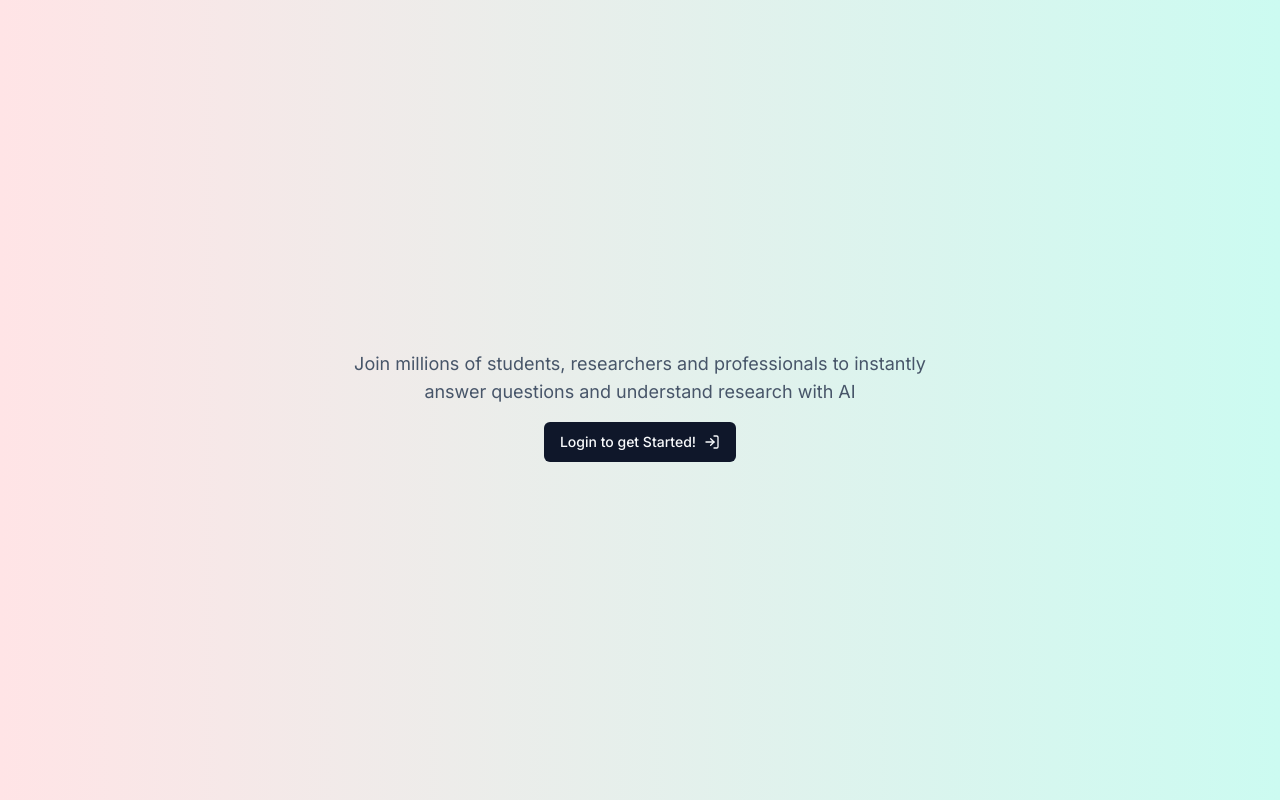
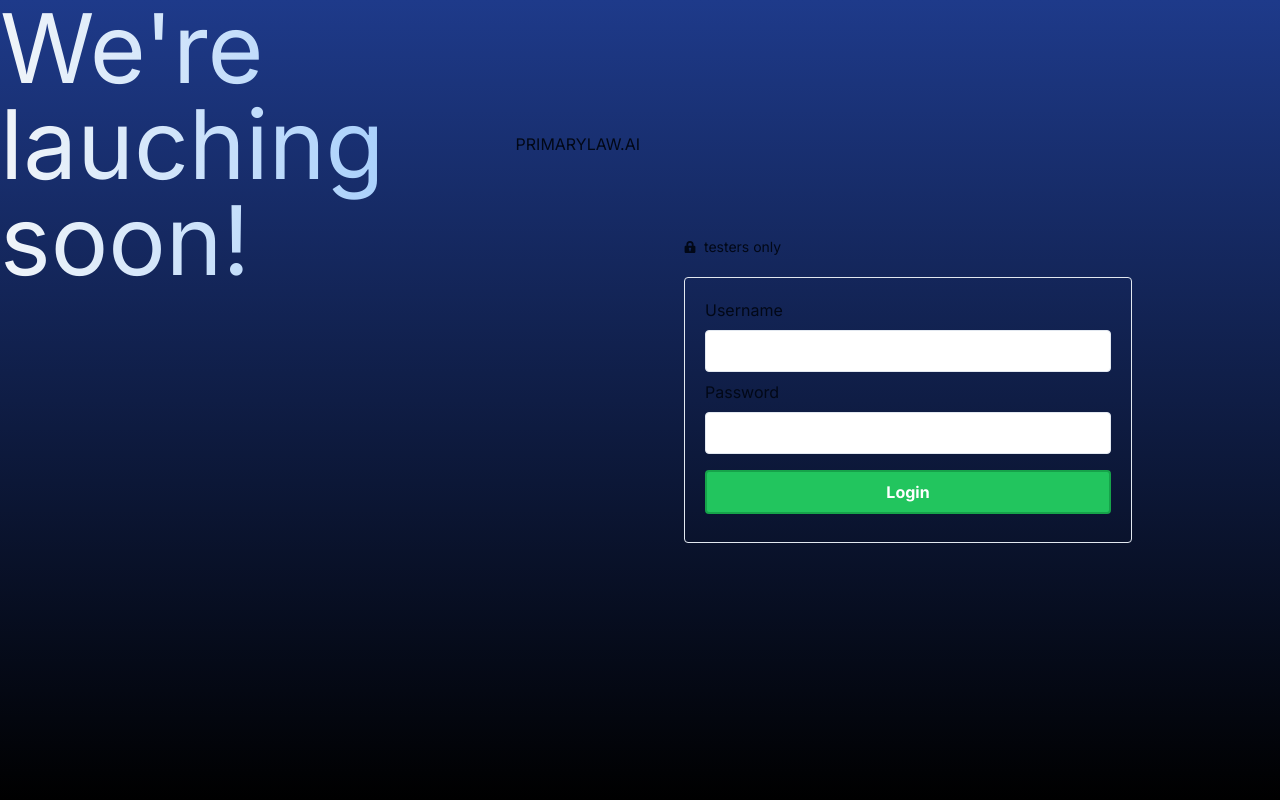
Before and after one commit to PrimaryLaw/PL-APP, a Next.js app: page / in a window 1280 px wide. Built offline with nearby package versions, Linux system fonts and the light colour scheme; no server answers.

Commit message:
Update page.tsx

```diff
--- a/src/app/page.tsx
+++ b/src/app/page.tsx
@@ -22,9 +22,55 @@ export default async function Home() {
   }
   return (
     <div className="w-screen min-h-screen bg-gradient-to-r from-rose-100 to-teal-100 ">
-      <div className="absolute top-1/2 left-1/2 -translate-x-1/2 -translate-y-1/2">
+      <div className="flex h-screen">
+        <div className="flex-1 bg-gradient-to-t from-black to-blue-900">
+          {/* Content for the left side */}
+          <div className="flex items-center">
+             <h1 className="mr-3 text-8xl bg-gradient-to-r from-slate-100 to-blue-300 bg-clip-text text-transparent">We're lauching soon!</h1>
+             <p>PRIMARYLAW.AI</p>
+          </div>
+        </div>
+        <div className="flex-1 bg-gradient-to-t from-black to-blue-900">
+          {/* Content for the right side */}
+          <div className="flex flex-col p-2 h-screen">
+    <div className="max-w-md my-auto mx-9">
+    <p className="text-deactivedGrey flex items-center text-sm">
+          <svg className="text-deactivedGrey mr-2 h-3 w-3 fill-current" xmlns="http://www.w3.org/2000/svg" viewBox="0 0 20 20">
+            <path d="M4 8V6a6 6 0 1 1 12 0v2h1a2 2 0 0 1 2 2v8a2 2 0 0 1-2 2H3a2 2 0 0 1-2-2v-8c0-1.1.9-2 2-2h1zm5 6.73V17h2v-2.27a2 2 0 1 0-2 0zM7 6v2h6V6a3 3 0 0 0-6 0z" />
+          </svg>
+          testers only
+        </p>
+
+        <div className="border p-5 my-5 rounded">
+          <div>
+            <label className="block mb-2">Username</label>
+            <input
+              type="text"
+              className="border rounded py-2 px-3 w-full focus:outline-none focus:shadow-outline"
+            />
+          </div>
+          <div className="py-2">
+            <label className="block mb-2">Password</label>
+            <input
+              type="password"
+              className="border rounded py-2 px-3 w-full focus:outline-none focus:shadow-outline"
+            />
+          </div>
+          <div className="py-2">
+            <button
+                type="button"
+                className="w-full rounded bg-green-500 hover:bg-green-700 text-white font-bold py-2 px-4 border-solid border-2 border-green-600">
+              Login
+            </button>
+          </div>
+        </div>
+    </div>
+</div>
+        </div>
+      </div>
+      <div className="absolute top-1/2 left-1/2 -translate-x-1/2 -translate-y-1/2 content-login hidden">
         <div className="flex flex-col items-center text-center">
-          <div className="flex items-center hidden">
+          <div className="flex items-center ">
             <h1 className="mr-3 text-5xl font-semibold">Chat with any PDF</h1>
             <UserButton afterSignOutUrl="/" />
           </div>
```
